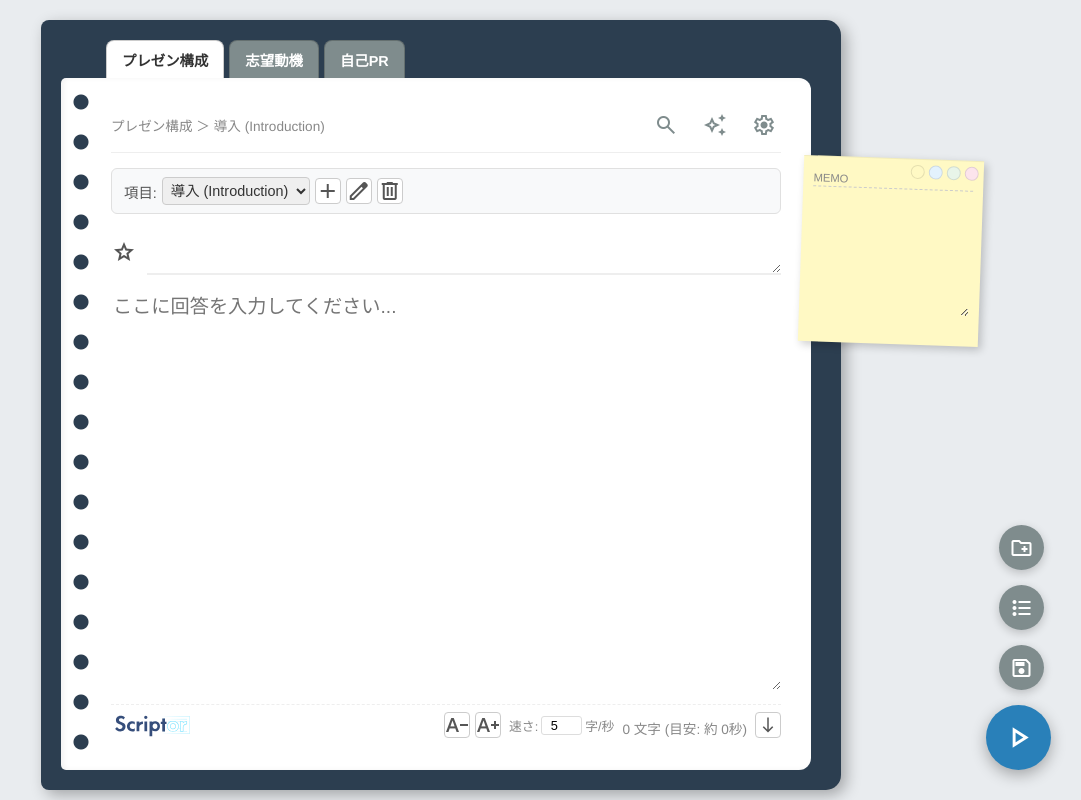
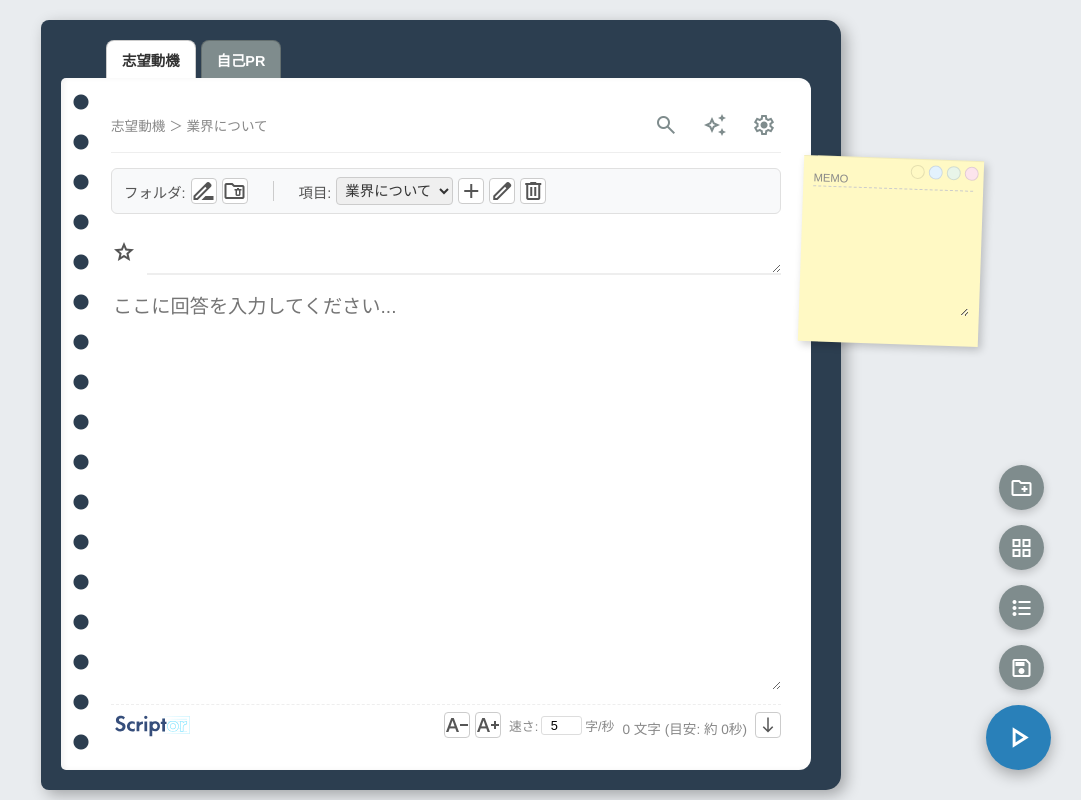
Before and after one commit to hrkk7t/kanpe-app, a Flask app: page / in a window 1280 px wide. Shown: the whole page, without its empty margins (199-1280 px from the left). Run offline with Flask 3, Linux system fonts and the light colour scheme.

Commit message:
Add files via upload

```diff
--- a/static/css/style.css
+++ b/static/css/style.css
@@ -456,6 +456,13 @@ body.dark-mode .timer-presets button { background: #333; border-color: #444; col
     border-radius: 6px;
     border: 1px solid #e0e0e0;
     align-items: center;
+}
+
+.vertical-divider {
+    width: 1px;
+    height: 20px;
+    background-color: #ccc;
+    margin: 0 10px;
 }
 
 .nav-group {
@@ -1221,9 +1228,8 @@ body.dark-mode .template-desc { color: #bbb; }
     /* スマホ閲覧モード時は編集系ボタン（保存・フォルダ/項目の操作・FABの追加/編集/削除）を隠す */
     body:not(.mobile-edit-active) .hierarchy-nav .icon-btn,
     body:not(.mobile-edit-active) .save-btn,
-    body:not(.mobile-edit-active) .fab.add,
-    body:not(.mobile-edit-active) .fab.edit,
-    body:not(.mobile-edit-active) .fab.delete {
+    body:not(.mobile-edit-active) .side-actions,
+    body:not(.mobile-edit-active) #main-fab {
         display: none !important;
     }
 
@@ -1399,7 +1405,7 @@ body.dark-mode .template-desc { color: #bbb; }
         padding: 0;
         margin: 0;
     }
-    .outer-container, .fab-container, .modal-overlay, .timer-panel, #toast-container {
+    .outer-container, .fab-container, .main-fab, .side-actions, .modal-overlay, .timer-panel, #toast-container, .production-phrase, .autosave-status {
         display: none !important;
     }
     .print-only {
--- a/static/js/script.js
+++ b/static/js/script.js
@@ -19,40 +19,19 @@ let motivationInterval = null;
 async function loadData() {
     const response = await fetch('/api/data');
     appData = await response.json();
-    const bigKeys = Object.keys(appData);
-    if (bigKeys.length > 0) {
-        currentTab = bigKeys[0];
-        currentItem = Object.keys(appData[currentTab])[0];
+
+    // 表示対象のフォルダ（キーが _ で始まらないもの）を抽出
+    const folderKeys = Object.keys(appData).filter(k => !k.startsWith('_'));
+
+    if (folderKeys.length === 0) {
+        // データが何もない、または内部データしかない場合は初期テンプレートをセットアップ
+        setupDefaultTemplates();
+    } else {
+        // 既存データがある場合は、最初のフォルダを表示
+        currentTab = folderKeys[0];
+        currentItem = Object.keys(appData[currentTab])[0] || "";
+        updateAllUI();
     }
-
-    // --- テンプレートの初期化 ---
-    // データが完全に空（新規ユーザー）の場合のみ、デフォルトのテンプレートを作成します。
-    // これにより、ユーザーが削除した項目がリロード時に勝手に復活するのを防ぎます。
-    if (bigKeys.length === 0) {
-        setupDefaultTemplates();
-    }
-    updateAllUI();
-}
-
-function applyTemplates() {
-    if (confirm("既存のデータにテンプレートを追加しますか？（同名のタブがある場合は上書きされません）")) {
-        setupDefaultTemplates();
-        saveData();
-    }
-}
-
-function setupDefaultTemplates() {
-    // 初期起動時に自動で追加されるテンプレート
-    addTemplateToTabs("面接：基本質問セット");
-    addTemplateToTabs("面接：自己PR");
-    addTemplateToTabs("面接：ガクチカ・実績深掘り");
-    addTemplateToTabs("面接：志望動機");
-    addTemplateToTabs("面接：逆質問");
-    addTemplateToTabs("プレゼン：構成案テンプレート");
-
-    // 初期表示を設定
-    currentTab = "自己紹介";
-    currentItem = "自己紹介";
 }
 
 /**
@@ -250,17 +229,22 @@ function addTemplateToTabs(templateKey) {
     const template = templateLibrary[templateKey];
     if (!template) return;
 
-    let addedCount = 0;
+    saveCurrentInput(); // 現在作業中の内容を保存
+    let addedFolders = [];
     Object.keys(template.data).forEach(folder => {
         if (!appData[folder]) { // 既存のフォルダと重複しない場合のみ追加
             appData[folder] = JSON.parse(JSON.stringify(template.data[folder])); // 深いコピー
-            addedCount++;
+            addedFolders.push(folder);
         }
     });
 
-    if (addedCount > 0) {
+    if (addedFolders.length > 0) {
+        // 追加された最初のフォルダに自動移動
+        currentTab = addedFolders[0];
+        currentItem = Object.keys(appData[currentTab])[0];
+
+        updateAllUI();
         saveData();
-        updateAllUI();
         showToast(`${templateKey}を追加しました`);
     } else {
         showToast("既に追加されているテンプレートです");
@@ -276,20 +260,34 @@ function closeTemplateModal(event) {
 }
 
 function setupDefaultTemplates() {
-    // 初期起動時に自動で追加されるテンプレート
-    addTemplateToTabs("面接：基本質問セット");
-    addTemplateToTabs("面接：自己PR");
-    addTemplateToTabs("面接：ガクチカ深掘り");
-    addTemplateToTabs("面接：志望動機");
-    addTemplateToTabs("面接：逆質問");
-    addTemplateToTabs("プレゼン：構成案テンプレート");
+    const defaultTemplates = [
+        "面接：志望動機",
+        "面接：自己PR",
+        "面接：基本質問セット",
+        "面接：ガクチカ・実績深掘り",
+        "面接：逆質問",
+        "プレゼン：構成案テンプレート"
+    ];
 
-    // 初期表示するカテゴリを設定
-    const firstTab = Object.keys(appData)[0];
-    if (firstTab) {
-        currentTab = firstTab;
-        currentItem = Object.keys(appData[firstTab])[0] || "";
+    defaultTemplates.forEach(key => {
+        const template = templateLibrary[key];
+        if (template) {
+            Object.keys(template.data).forEach(folder => {
+                if (!appData[folder]) {
+                    appData[folder] = JSON.parse(JSON.stringify(template.data[folder]));
+                }
+            });
+        }
+    });
+
+    // 「志望動機」を初期表示に設定（存在する場合）
+    if (appData["志望動機"]) {
+        currentTab = "志望動機";
+        currentItem = Object.keys(appData[currentTab])[0];
     }
+
+    updateAllUI();
+    saveData(true);
 }
 
 function updateAllUI() {
@@ -945,6 +943,7 @@ function renderTabs() {
     container.style.display = keys.length === 0 ? 'none' : 'flex';
 
     const hasImportantInBig = (big) => {
+        if (big.startsWith('_')) return false;
         if (!isFilterActive) return true;
         return Object.values(appData[big]).some(item => item.important);
     };
@@ -1091,6 +1090,7 @@ function changeItem() {
 function addTab() { // フォルダ(タブ)の追加
     const name = prompt("新しいフォルダの名前:");
     if (name && !appData[name]) {
+        saveCurrentInput();
         appData[name] = { "新規項目": { "question": "", "answer": "", "memo": "" } };
         currentTab = name; currentItem = "新規項目";
         updateAllUI();
@@ -1102,6 +1102,7 @@ function addTab() { // フォルダ(タブ)の追加
 function addItem() {
     const name = prompt("新しい項目の名前:");
     if (name && !appData[currentTab][name]) {
+        saveCurrentInput();
         appData[currentTab][name] = { "question": "", "answer": "", "memo": "" };
         currentItem = name;
         updateAllUI();
@@ -1116,20 +1117,21 @@ function renameTab() { // フォルダ(タブ)のリネーム
         appData[newName] = appData[currentTab];
         delete appData[currentTab];
         currentTab = newName;
+        updateAllUI();
         saveData();
-        updateAllUI();
     }
 }
 
 function deleteTab() { // フォルダ(タブ)の削除
-    if (Object.keys(appData).length <= 1) { alert("最低1つのフォルダが必要です。"); return; }
+    const folderKeys = Object.keys(appData).filter(k => !k.startsWith('_'));
+    if (folderKeys.length <= 1) { alert("最低1つのフォルダが必要です。"); return; }
     if (confirm(`フォルダ「${currentTab}」を削除しますか？`)) {
         archiveCurrentData();
         delete appData[currentTab];
-        currentTab = Object.keys(appData)[0];
+        currentTab = Object.keys(appData).filter(k => !k.startsWith('_'))[0];
         currentItem = Object.keys(appData[currentTab])[0];
+        updateAllUI();
         saveData();
-        updateAllUI();
     }
 }
 
@@ -1139,8 +1141,8 @@ function renameItem() {
         appData[currentTab][newName] = appData[currentTab][currentItem];
         delete appData[currentTab][currentItem];
         currentItem = newName;
+        updateAllUI();
         saveData();
-        updateAllUI();
     }
 }
 
@@ -1150,8 +1152,8 @@ function deleteItem() {
         archiveCurrentData();
         delete appData[currentTab][currentItem];
         currentItem = Object.keys(appData[currentTab])[0];
+        updateAllUI();
         saveData();
-        updateAllUI();
     }
 }
 
--- a/templates/index.html
+++ b/templates/index.html
@@ -42,6 +42,12 @@
             </div>
 
             <div class="hierarchy-nav">
+                <div class="nav-group">
+                    フォルダ:
+                    <button class="icon-btn" onclick="renameTab()" title="フォルダ名の変更"><span class="material-symbols-outlined">drive_file_rename_outline</span></button>
+                    <button class="icon-btn" onclick="deleteTab()" title="フォルダの削除"><span class="material-symbols-outlined">folder_delete</span></button>
+                </div>
+                <div class="vertical-divider"></div>
                 <div class="nav-group">
                     項目:
                     <select id="item-select" onchange="changeItem()"></select>
@@ -103,6 +109,7 @@
     <!-- 編集用ユーティリティ (本番モード中は非表示) -->
     <div id="edit-actions" class="side-actions">
         <button class="sub-fab" onclick="addTab()" title="フォルダ追加"><span class="material-symbols-outlined">create_new_folder</span></button>
+        <button class="sub-fab" onclick="openTemplateModal()" title="テンプレート集"><span class="material-symbols-outlined">grid_view</span></button>
         <button class="sub-fab" onclick="openTocModal()" title="目次"><span class="material-symbols-outlined">format_list_bulleted</span></button>
         <button class="sub-fab" onclick="saveData()" title="手動保存"><span class="material-symbols-outlined">save</span></button>
     </div>
```
Also changed, not shown: kanpe_data.json (+15 -39 lines), manual.md (+7 -8 lines).
